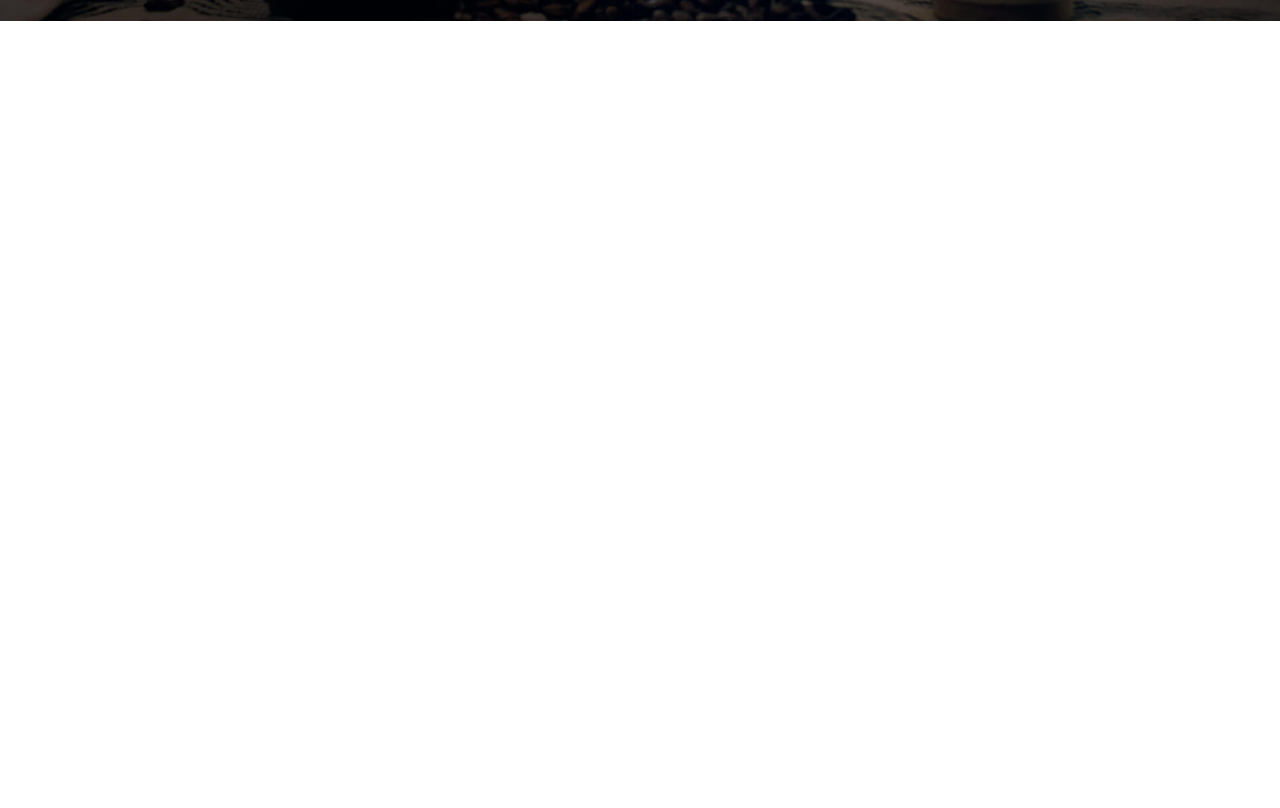
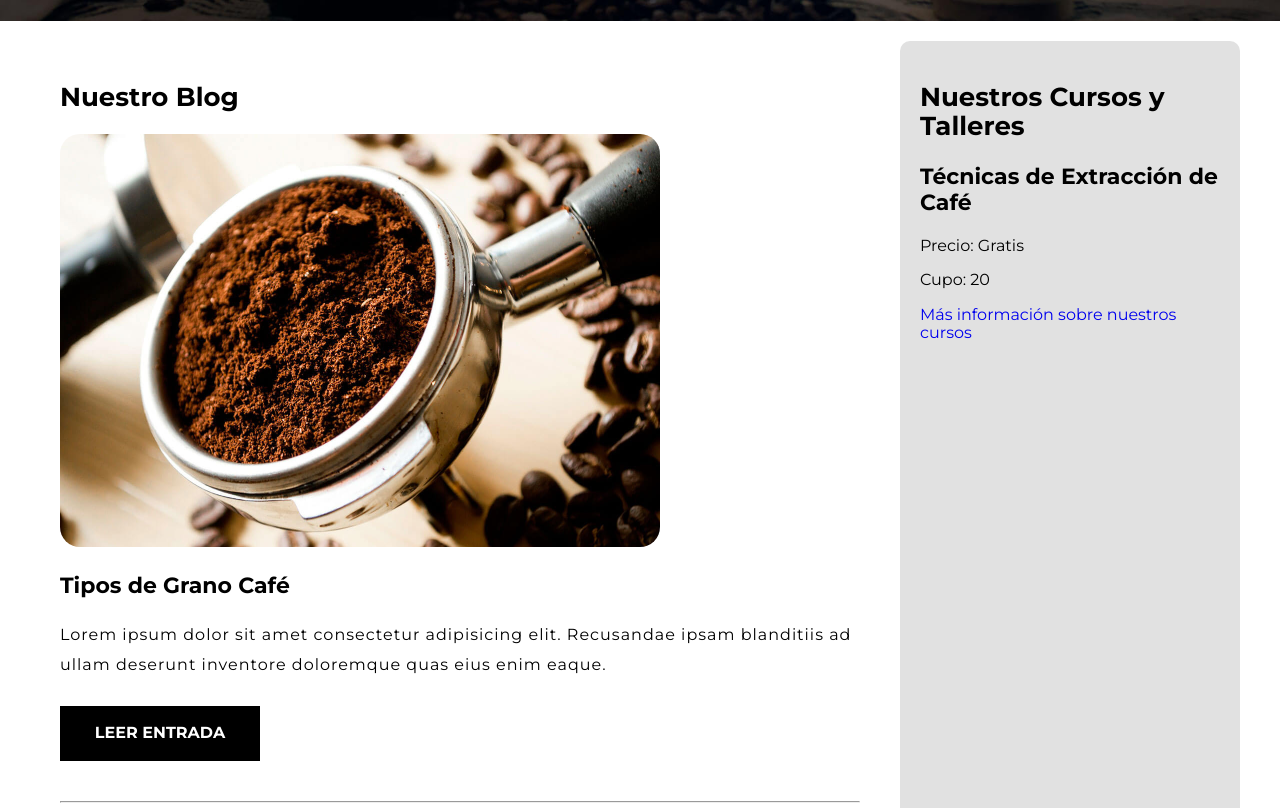
Before and after one commit to MarlonCJ/blog-de-cafe, a plain HTML site: page index.html in a window 1280 px wide. Shown: the part 579-1387 px from the top of the page. Before the commit the page ends 800 px from the top, so only its background shows below. Drawn offline with Linux system fonts and the light colour scheme.

Commit message:
blog index incompleto

```diff
--- a/css/style.css
+++ b/css/style.css
@@ -39,25 +39,40 @@ p{
 /* tipografias */
 
 h1{
-    font-size: 3rem;
+    font-size: 3.2rem;
 }
 
 h2{
-    font-size: 2.4rem;
+    font-size: 2.6rem;
+    font-weight: bold;
 }
 
 h3{
-    font-size: 2rem;
+    font-size: 2.2rem;
 }
+
 
 
 /* Utilidades */
 
 
 .button{
+    display: inline-block;
+    width: 100%;
+    text-align: center;
     background-color: var(--negro);
     color: var(--blanco);
-    padding: 1.4rem 1.6rem;
+    padding: 1.8rem;
+    text-transform: uppercase;
+    font-weight: bold;
+    margin: 1rem 0;
+}
+
+@media(min-width: 768px){
+
+    .button{
+        width: 200px;
+    }
 }
 
 
@@ -160,3 +175,93 @@ h3{
     color:var(--blanco);
     margin: 0;
 }
+
+
+/* BLOG */
+
+.blog{
+    display: grid;
+    grid-template-columns: 1fr;
+    grid-template-rows: auto;
+    grid-template-areas:
+        "aside"
+        "main";
+    margin-top: 2rem;
+    margin-bottom: 2rem;
+}
+
+.blog__content{
+    grid-area: main;
+    padding: 2rem;
+}
+
+.blog__content-title{
+
+}
+
+.entrada{
+   margin-bottom: 3rem;
+}
+
+.entrada__photo{
+
+}
+
+.entrada__imagen-link{
+
+}
+
+.entrada__imagen{
+    width: min(60rem , 100%);
+    border-radius: 2rem;
+}
+
+.entrada__title{
+
+}
+
+.entrada__text{
+    line-height: 30px;
+    letter-spacing: 1px;
+}
+
+.blog__sidebar{
+    grid-area: aside;
+    background-color: var(--gris);
+    padding: 2rem;
+    border-radius: 1rem;
+}
+
+.blog__sidebar-title{
+
+}
+
+.sidebar-item{
+
+}
+
+.sidebar-item__title{
+
+}
+
+.sidebar-itme__text{
+
+}
+
+.sidebar-item__info{
+
+}
+
+.sidebar-item__link{
+
+}
+
+@media(min-width: 768px){
+    .blog{
+        grid-template-columns: min(100rem , 70%) 1fr;
+        grid-template-rows: auto;
+        grid-template-areas:
+            "main aside";
+        column-gap: 2rem;
+    }
+}
--- a/index.html
+++ b/index.html
@@ -11,6 +11,7 @@
     <title>Blog de Cafe</title>
 </head>
 <body>
+    <!-- HERO -->
     <header class="header">
         <div class="header__menu contenedor">
             <div class="menu-logo">
@@ -27,5 +28,56 @@
             <p class="header__text">Aprende de los expertos con las mejores recetas y consejos</p>
         </div>
     </header>
+
+    <!-- MAIN -->
+    <div class="blog contenedor">
+        <main class="blog__content">
+            <h2 class="blog__content-title">Nuestro Blog</h2>
+            <article class="entrada">
+                <div class="entrada__photo">
+                    <a class="entrada__imagen-link" href="">
+                        <img class="entrada__imagen" src="img/blog1.jpg" alt="blog 1">
+                    </a>
+                </div>
+                <h3 class="entrada__title">Tipos de Grano Café</h3>
+                <p class="entrada__text">Lorem ipsum dolor sit amet consectetur adipisicing elit. Recusandae ipsam blanditiis ad ullam deserunt inventore doloremque quas eius enim eaque.</p>
+                <a class="button" href="#">Leer Entrada</a>
+            </article>
+            <hr>
+            <article class="entrada">
+                <div class="entrada__photo">
+                    <a class="entrada__imagen-link" href="">
+                        <img class="entrada__imagen" src="img/blog2.jpg" alt="blog 2">
+                    </a>
+                </div>
+                <h3 class="entrada__title">3 Deliciosas Recetas de Café</h3>
+                <p class="entrada__text">Lorem ipsum dolor sit amet consectetur adipisicing elit. Recusandae ipsam blanditiis ad ullam deserunt inventore doloremque quas eius enim eaque.</p>
+                <a class="button" href="#">Leer Entrada</a>
+            </article>
+            <hr>
+            <article class="entrada">
+                <div class="entrada__photo">
+                    <a class="entrada__imagen-link" href="">
+                        <img class="entrada__imagen" src="img/blog3.jpg" alt="blog 3">
+                    </a>
+                </div>
+                <h3 class="entrada__title">Beneficios del Café</h3>
+                <p class="entrada__text">Lorem ipsum dolor sit amet consectetur adipisicing elit. Recusandae ipsam blanditiis ad ullam deserunt inventore doloremque quas eius enim eaque.</p>
+                <a class="button" href="#">Leer Entrada</a>
+            </article>
+            <hr>
+        </main>
+        <aside class="blog__sidebar">
+            <h2 class="blog__sidebar-title">Nuestros Cursos y Talleres</h2>
+            <section class="sidebar-item">
+                <h3 class="sidebar-item__title">Técnicas de Extracción de Café</h3>
+                <p class="sidebar-item__text">Precio: <span>Gratis</span></p>
+                <p class="sidebar-item__text">Cupo: <span>20</span></p>
+                <div class="sidebar-item__info">
+                    <a class="sidebar-item__link" href="#">Más información sobre nuestros cursos</a>
+                </div>
+            </section>
+        </aside>
+    </div>
 </body>
 </html>
```
